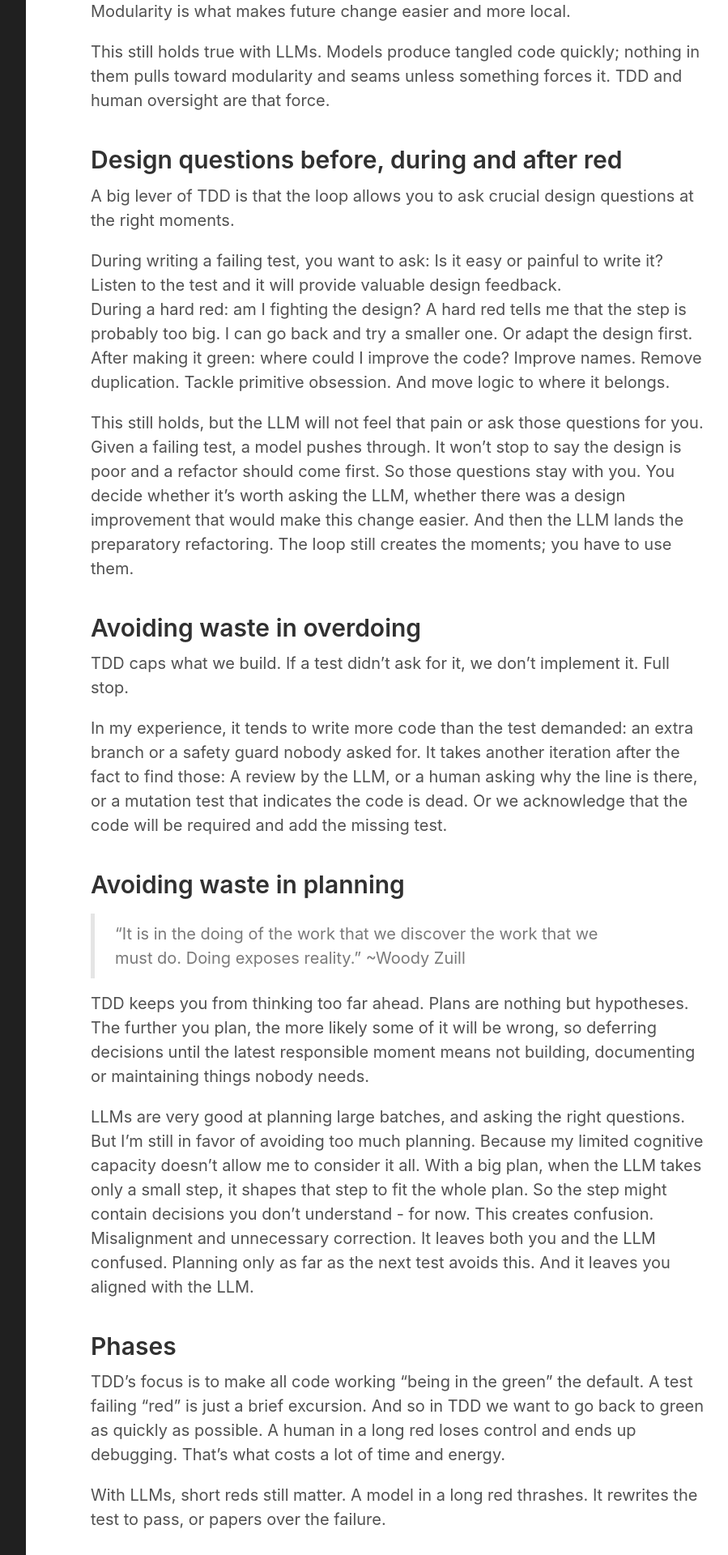
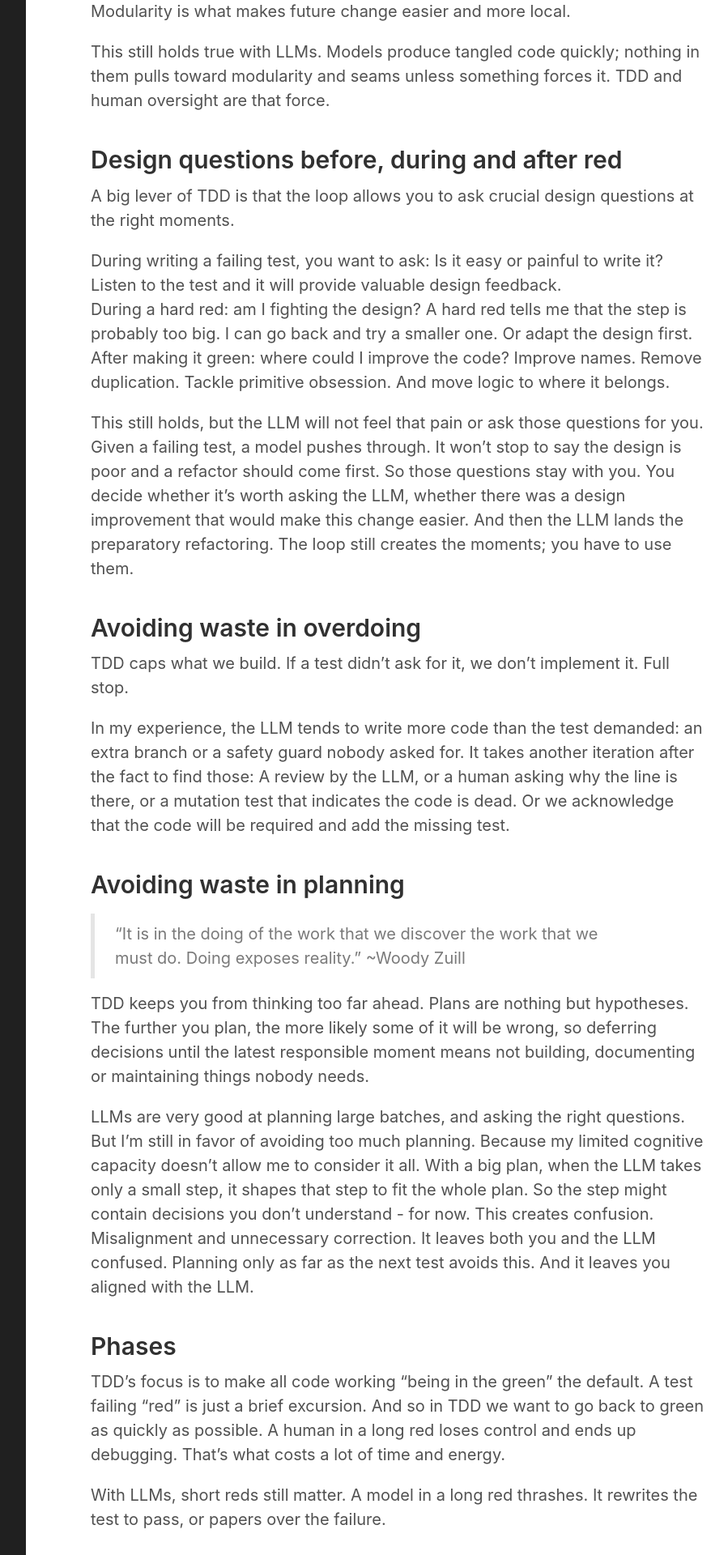
Before and after one commit to gregorriegler/gregorriegler.github.io, a Jekyll site: the page built from _posts/2026-10-03-tdd-with-llms-theatre.md, in a window 1280 px wide. Shown: the part 2036-3956 px from the top of the page at 81% size, without its empty margins (328-1227 px from the left). Built offline with Jekyll 4.4.1, drawn with Linux system fonts in a browser that asks for light colours.

Commit message:
Clarify subject of sentence
Co-Authored-By: Claude Opus 5.5 <noreply@anthropic.com>
Claude-Session: https://claude.ai/code/session_019UoU5678TLY2uFRDmcBAmi

```diff
--- a/_posts/2026-10-03-tdd-with-llms-theatre.md
+++ b/_posts/2026-10-03-tdd-with-llms-theatre.md
@@ -59,7 +59,7 @@ This still holds, but the LLM will not feel that pain or ask those questions for
 
 TDD caps what we build. If a test didn't ask for it, we don't implement it. Full stop.
 
-In my experience, it tends to write more code than the test demanded: an extra branch or a safety guard nobody asked for. It takes another iteration after the fact to find those: A review by the LLM, or a human asking why the line is there, or a mutation test that indicates the code is dead. Or we acknowledge that the code will be required and add the missing test.
+In my experience, the LLM tends to write more code than the test demanded: an extra branch or a safety guard nobody asked for. It takes another iteration after the fact to find those: A review by the LLM, or a human asking why the line is there, or a mutation test that indicates the code is dead. Or we acknowledge that the code will be required and add the missing test.
 
 ## Avoiding waste in planning
 
```
